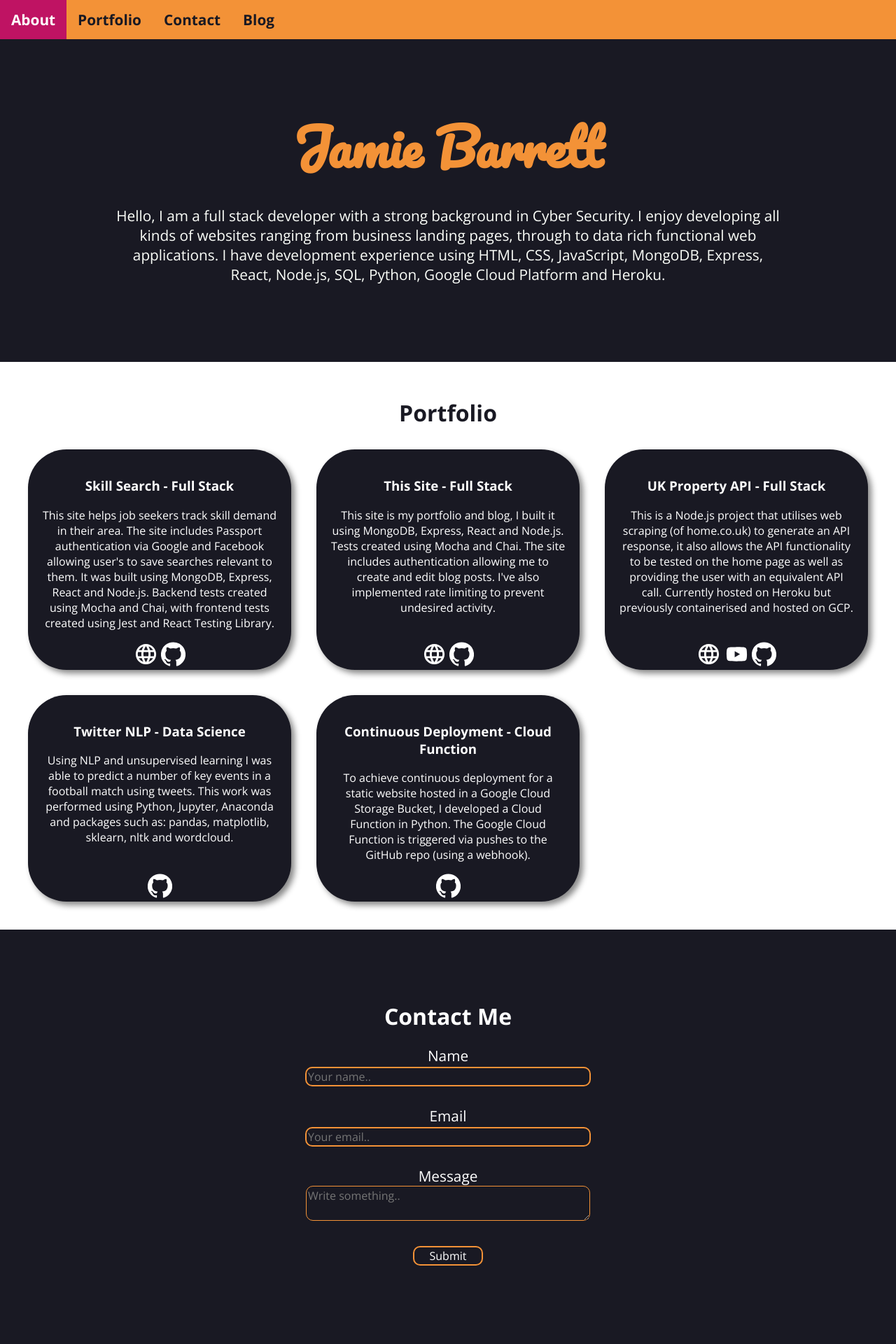
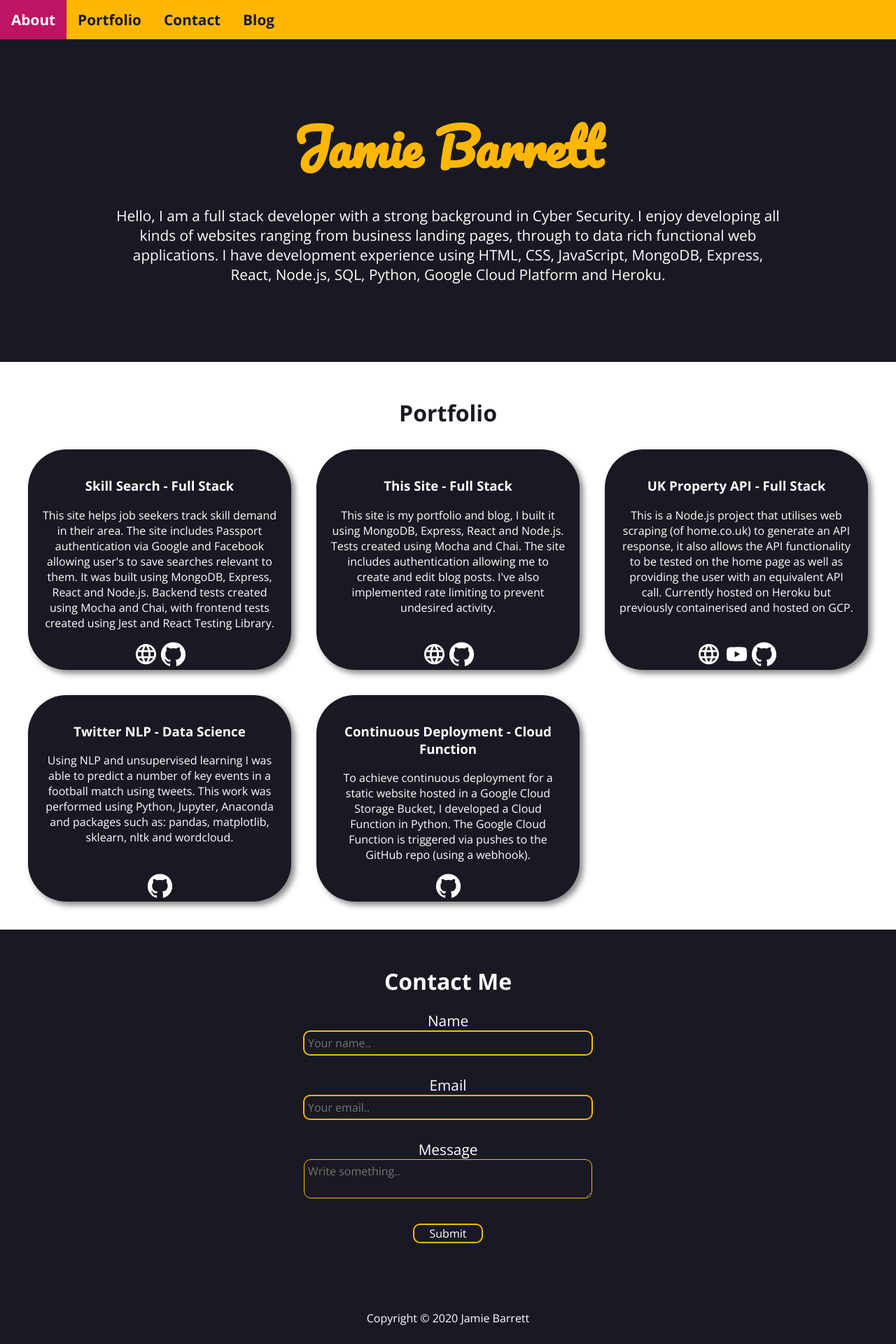
Before and after one commit to jb-0/site-react, a React (Create React App) app in the folder frontend/: page / in a window 1280 px wide. Shown: the top 1920 px of the page at 70% size. Built offline with nearby package versions, Linux system fonts and the light colour scheme; no server answers.

Commit message:
Updated styles to use CSS vars in some cases

```diff
--- a/frontend/public/styles.css
+++ b/frontend/public/styles.css
@@ -1,9 +1,18 @@
 /* https://coolors.co/fbfef9-191923-0e79b2-bf1363-f39237 */
+
+:root {
+    --primary-color: #191923;
+    --secondary-color: white;
+    --tertiary-color: #ffb703;
+    --quaternary-color: #BF1363;
+    --primary-pad: 20px;
+    --main-font: 'Open Sans', sans-serif;
+  }
 
 body {
     margin: 0;
-    font-family: 'Open Sans', sans-serif;
-    background-color: #191923;
-    color: white;
+    font-family: var(--main-font);
+    background-color: var(--primary-color);
+    color: var(--secondary-color);
     text-align: center;
 }
--- a/frontend/src/styles/Card.css
+++ b/frontend/src/styles/Card.css
@@ -3,8 +3,8 @@
     padding: 20px 20px 40px 20px;
     border-radius: 55px;
     box-shadow: 5px 5px 8px #888888;
-    background-color: #191923;
-    color: white;
+    background-color: var(--primary-color);
+    color: var(--secondary-color);
     position: relative;
 }
 
--- a/frontend/src/styles/Forms.css
+++ b/frontend/src/styles/Forms.css
@@ -1,5 +1,5 @@
 .contact-form {
-    padding: 80px 12.5%;
+    padding: 30px 12.5%;
     display: block;
     font-size: 1.3rem;
 }
@@ -10,15 +10,16 @@
 
 .text-input {
     box-shadow: none;
-    background-color:  #191923;
+    background-color:  var(--primary-color);
     font-family: 'Open Sans', sans-serif;
     border-style: solid;
-    border-color:  #F39237;
-    color: white;
+    border-color:  var(--tertiary-color);
+    color: var(--secondary-color);
     width: 400px;
     font-size: 1rem;
     border-radius: 10px;
     outline-width: 0;
+    padding: 5px;
 }
 
 .contact-form-mobile .text-input {
@@ -26,16 +27,16 @@
 }
 
 .submit-button {
-    background-color: #191923;
+    background-color: var(--primary-color);
     font-family: 'Open Sans', sans-serif;
     border-style: solid;
-    border-color:  #F39237;
-    color: white;
+    border-color:  var(--tertiary-color);
+    color: var(--secondary-color);
     width: 100px;
     font-size: 1rem;
     border-radius: 10px;
 }
 
 .submit-button:hover {
-    color: #BF1363;
+    color: var(--quaternary-color);;
 }
--- a/frontend/src/styles/Intro.css
+++ b/frontend/src/styles/Intro.css
@@ -1,12 +1,12 @@
 .intro h1 {
     font-family: 'Pacifico', cursive;
     font-size: 4.5rem;
-    color: #F39237;
+    color: var(--tertiary-color);;
     margin: 0px;
 }
 
 .intro {
-    color: #FBFEF9;
+    color: var(--secondary-color);;
     padding: 90px 12.5%;
     font-size: 1.3rem;
   }
--- a/frontend/src/styles/Navbar.css
+++ b/frontend/src/styles/Navbar.css
@@ -1,5 +1,5 @@
 .navbar {
-  background-color: #F39237;
+  background-color: var(--tertiary-color);
   overflow: hidden;
   font-weight: 700;
 }
@@ -7,7 +7,7 @@
 .navbar a {
   float: left;
   display: block;
-  color: #191923;
+  color: var(--primary-color);
   text-align: center;
   padding: 14px 16px;
   text-decoration: none;
@@ -15,8 +15,8 @@
 }
 
 .navbar a:hover {
-  background-color: #BF1363;
-  color: white;
+  background-color: var(--quaternary-color);
+  color: var(--secondary-color);
 }
 
 .burger-nav {
--- a/frontend/src/styles/Portfolio.css
+++ b/frontend/src/styles/Portfolio.css
@@ -1,6 +1,6 @@
 .portfolio {
-    background-color: white;
-    color: #191923;
+    background-color: var(--secondary-color);;
+    color: var(--primary-color);;
     padding: 30px;
 }
 
```
